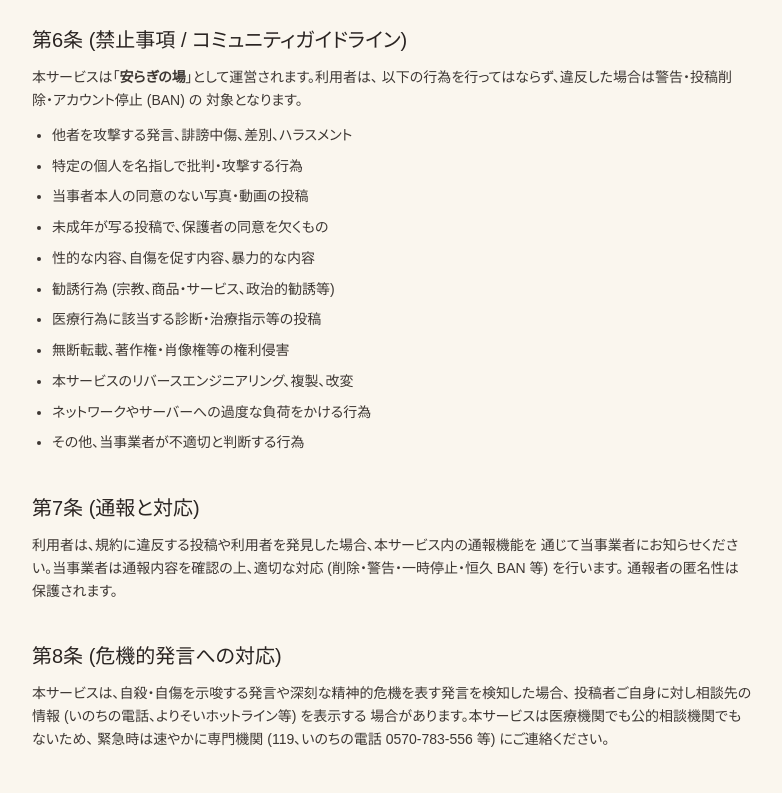
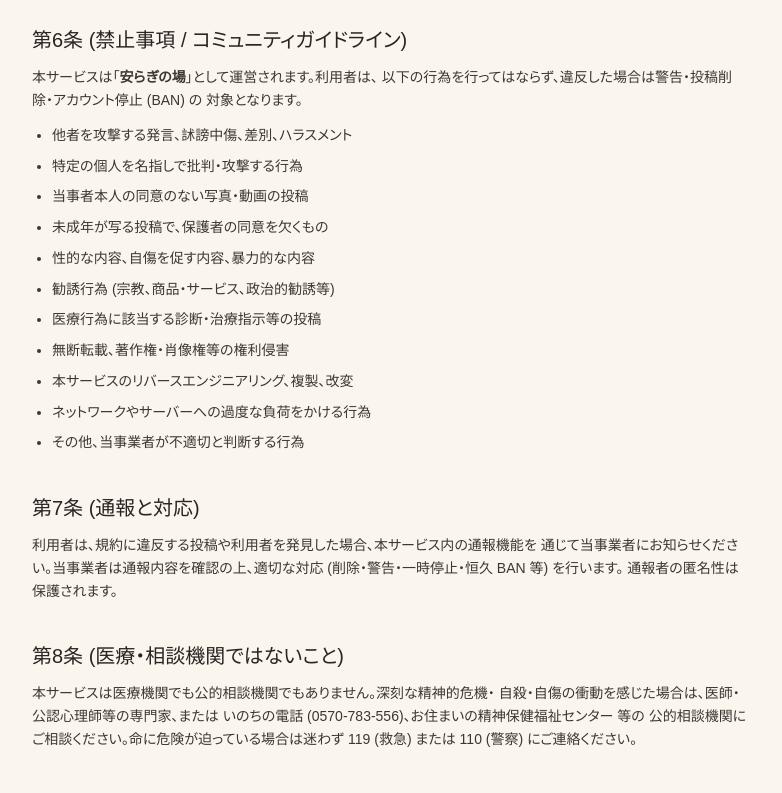
Before and after one commit to vcorp-endoarata/V-Corp, a Next.js app in the folder products/yorisoi/web/: page /legal/terms in a window 1280 px wide. Shown: the part 900-1693 px from the top of the page, without its empty margins (248-1030 px from the left). Built offline with nearby package versions, Linux system fonts and the light colour scheme; a web font is replaced by a local one.

Commit message:
Batch 4/4: SOS removal — settings + terms
- /settings: 緊急時相談先セクション削除 + ベータ告知バナー追加 (isBetaPeriod)
- legal/terms 第8条: 「医療・相談機関ではないこと」に書き換え (医療免責維持)

```diff
--- a/products/yorisoi/web/app/(app)/settings/page.tsx
+++ b/products/yorisoi/web/app/(app)/settings/page.tsx
@@ -5,6 +5,7 @@ import { PrivacyForm } from "@/components/PrivacyForm";
 import { NotifyForm } from "@/components/NotifyForm";
 import { AccessibilityForm } from "@/components/AccessibilityForm";
 import { SubscribeButton } from "@/components/SubscribeButton";
+import { isBetaPeriod } from "@/lib/access";
 
 export const metadata = {
   title: "設定 — よりそい",
@@ -56,10 +57,18 @@ export default async function SettingsPage({
   const isActive =
     subscription?.status &&
     ["trialing", "active"].includes(subscription.status);
+  const inBeta = isBetaPeriod();
 
   return (
     <div className="space-y-6">
       <h1 className="font-display text-2xl text-ink">設定</h1>
+
+      {inBeta && (
+        <div className="rounded-2xl border border-sage/40 bg-sage/5 p-4 text-sm text-ink">
+          🌱 <strong>ベータ期間中</strong>: 全機能を無料でお使いいただけます。<br />
+          応援したい方は、サブスクリプション登録もお気軽にどうぞ。
+        </div>
+      )}
 
       {/* Checkout 戻り通知 */}
       {params.subscription === "success" && (
@@ -174,23 +183,6 @@ export default async function SettingsPage({
         </div>
       </section>
 
-      {/* 緊急時の相談先 */}
-      <section className="rounded-2xl border-2 border-sakura/40 bg-sakura/5 p-5">
-        <h2 className="text-sm font-semibold text-ink">
-          🆘 助けが必要な方へ
-        </h2>
-        <p className="mt-2 text-sm leading-relaxed text-sumi">
-          つらい気持ち・自殺・自傷の衝動を感じたら、
-          ひとりで抱え込まないでください。
-        </p>
-        <Link
-          href="/resources"
-          className="mt-3 inline-block rounded-full bg-sakura/30 px-4 py-1.5 text-sm font-semibold text-ink hover:bg-sakura/50"
-        >
-          24時間つながる相談窓口を見る →
-        </Link>
-      </section>
-
       {/* 通知設定 */}
       <section className="rounded-2xl border border-wabi bg-white/70 p-5">
         <h2 className="text-sm font-semibold text-ink">通知</h2>
--- a/products/yorisoi/web/app/legal/terms/page.tsx
+++ b/products/yorisoi/web/app/legal/terms/page.tsx
@@ -63,7 +63,7 @@ const SECTIONS: { title: string; body: React.ReactNode }[] = [
         以下の行為を行ってはならず、違反した場合は警告・投稿削除・アカウント停止 (BAN) の
         対象となります。
         <ul className="mt-3 list-disc space-y-2 pl-5">
-          <li>他者を攻撃する発言、誹謗中傷、差別、ハラスメント</li>
+          <li>他者を攻撃する発言、訹謗中傷、差別、ハラスメント</li>
           <li>特定の個人を名指しで批判・攻撃する行為</li>
           <li>当事者本人の同意のない写真・動画の投稿</li>
           <li>未成年が写る投稿で、保護者の同意を欠くもの</li>
@@ -90,13 +90,14 @@ const SECTIONS: { title: string; body: React.ReactNode }[] = [
     ),
   },
   {
-    title: "第8条 (危機的発言への対応)",
+    title: "第8条 (医療・相談機関ではないこと)",
     body: (
       <>
-        本サービスは、自殺・自傷を示唆する発言や深刻な精神的危機を表す発言を検知した場合、
-        投稿者ご自身に対し相談先の情報 (いのちの電話、よりそいホットライン等) を表示する
-        場合があります。本サービスは医療機関でも公的相談機関でもないため、
-        緊急時は速やかに専門機関 (119、いのちの電話 0570-783-556 等) にご連絡ください。
+        本サービスは医療機関でも公的相談機関でもありません。深刻な精神的危機・
+        自殺・自傷の衝動を感じた場合は、医師・公認心理師等の専門家、または
+        いのちの電話 (0570-783-556)、お住まいの精神保健福祉センター 等の
+        公的相談機関にご相談ください。命に危険が迫っている場合は迷わず
+        119 (救急) または 110 (警察) にご連絡ください。
       </>
     ),
   },
@@ -146,7 +147,7 @@ const SECTIONS: { title: string; body: React.ReactNode }[] = [
     title: "第13条 (免責事項)",
     body: (
       <>
-        当事業者は、本サービスにつき、瑕疵 (バグ、エラー等を含む)、安全性、信頼性、
+        当事業者は、本サービスにつき、灚疵 (バグ、エラー等を含む)、安全性、信頼性、
         正確性、完全性、特定の目的への適合性などについて、明示または黙示を問わず
         一切保証しません。本サービスは医療行為・カウンセリング行為を提供するものではなく、
         本サービスの利用または利用できなかったことに起因して利用者に生じた損害について、
```
